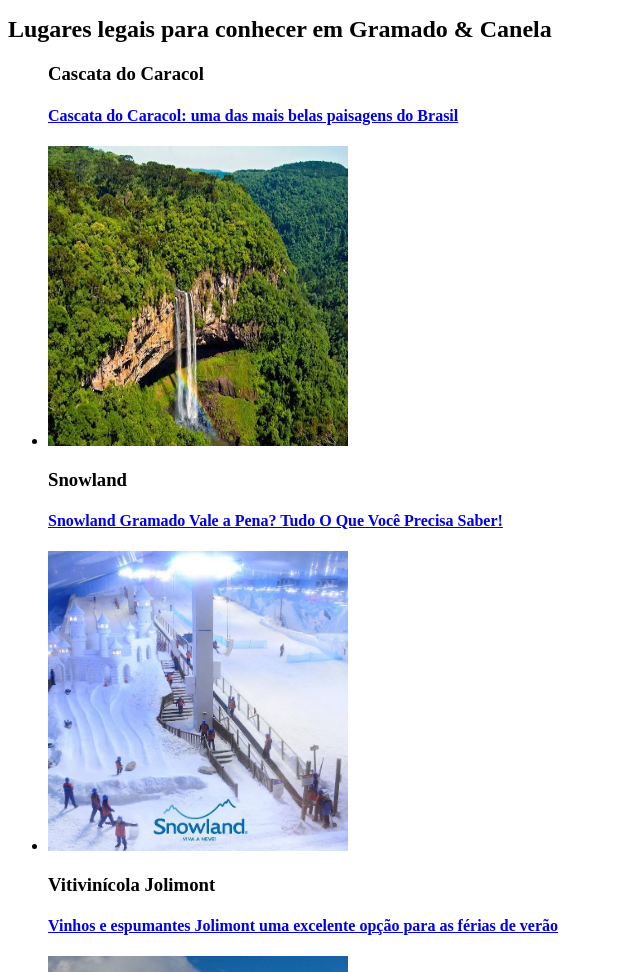
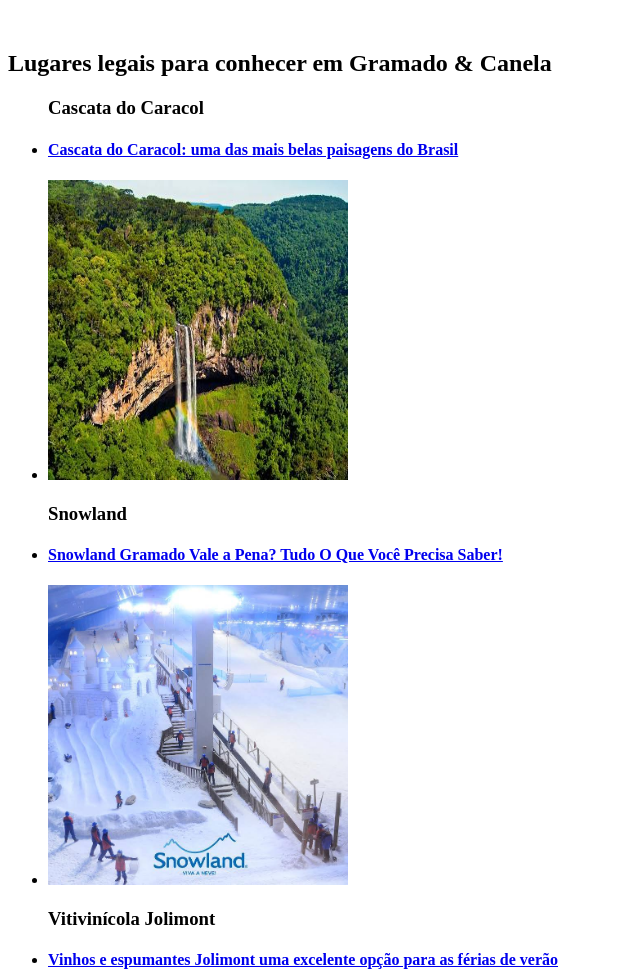
Before and after one commit to annajuliabreu/lms, a plain HTML site: page 00_atividades/atividade-1.html in a window 1280 px wide. Shown: the part 715-1687 px from the top of the page, without its empty margins (0-640 px from the left). Drawn offline with Linux system fonts and the light colour scheme.

Commit message:
att atv2

```diff
--- a/00_atividades/atividade-1.html
+++ b/00_atividades/atividade-1.html
@@ -25,12 +25,14 @@
         <p>Canela é uma cidade turística na Serra Gaúcha, em Rio Grande do Sul, o estado mais austral do Brasil. Com influências dos colonos alemães do século XIX, a cidade possui chalés de estilo bávaro e chocolateiros. É conhecida pelas exibições de luzes de Natal e pelas coloridas hortênsias em flor na primavera. A Catedral de Pedra, de estilo gótico, com 12 sinos de bronze, fica na frondosa praça principal da cidade, a Praça Matriz.</p>
     </section>
 
+    <br>
+
     <article>
         <h2>Lugares legais para conhecer em Gramado & Canela</h2>
 
         <ul>
             <h3>Cascata do Caracol</h3>
-            <h4><a href="https://parquesdaserra.com.br/cascata-do-caracol-uma-das-mais-belas-paisagens-do-brasil/">Cascata do Caracol: uma das mais belas paisagens do Brasil</a></h4>
+            <li><h4><a href="https://parquesdaserra.com.br/cascata-do-caracol-uma-das-mais-belas-paisagens-do-brasil/">Cascata do Caracol: uma das mais belas paisagens do Brasil</a></h4></li>
             <li>
                 <a href="https://www.parquedocaracol.com/cascata-do-caracol/">
                     <img src="./caracol.jpeg"alt="Parque do Caracol" width="300" height="300">
@@ -38,7 +40,7 @@
             </li>
 
             <h3>Snowland</h3>
-            <h4><a href="https://malaprontagramado.com.br/snowland-vale-a-pena/">Snowland Gramado Vale a Pena? Tudo O Que Você Precisa Saber!</a></h4>
+            <li><h4><a href="https://malaprontagramado.com.br/snowland-vale-a-pena/">Snowland Gramado Vale a Pena? Tudo O Que Você Precisa Saber!</a></h4></li>
             <li>
                 <a href="https://www.snowland.com.br">
                     <img src="./snow.jpeg"alt="Parque do Caracol" width="300" height="300">
@@ -46,7 +48,7 @@
             </li>
 
             <h3>Vitivinícola Jolimont</h3>
-            <h4><a href="https://diariodoturismo.com.br/vinhos-e-espumantes-jolimont-uma-excelente-opcao-para-as-ferias-de-verao/">Vinhos e espumantes Jolimont uma excelente opção para as férias de verão</a></h4>
+            <li><h4><a href="https://diariodoturismo.com.br/vinhos-e-espumantes-jolimont-uma-excelente-opcao-para-as-ferias-de-verao/">Vinhos e espumantes Jolimont uma excelente opção para as férias de verão</a></h4></li>
             <li>
                 <a href="https://tourduvin.tur.br/">
                     <img src="./jolimont.jpeg" alt="Visita Vitivinícola a Jolimont" width="300" height="300">
@@ -55,6 +57,8 @@
         </ul>
 
     </article>
+
+    <br>
 
     <article>
         <h2>Confira nossas indicações de restaurantes em Gramado e Canela no quadro comparativo a seguir:</h2>
@@ -86,6 +90,8 @@
         </table>
     </article>
 
+    <br>
+
     <article>
         <h2>Cadastra-se para receber novidades em primeira mão sobre Gramado e Canela!</h2>
         <form action="https://www.w3schools.com/action_page.php" method=GET>
@@ -111,9 +117,11 @@
             <input type="checkbox" name="campo-sim"> Sim<br>
             <input type="checkbox" name="campo-nao"> Não<br><br>
 
-            <input type="submit" value="Submit">
+            <input type="submit" value="Enviar">
         </form>
     </article>
+
+<br>
 
     <footer>
         <h2>Acesse nossas redes sociais</h2>
```
